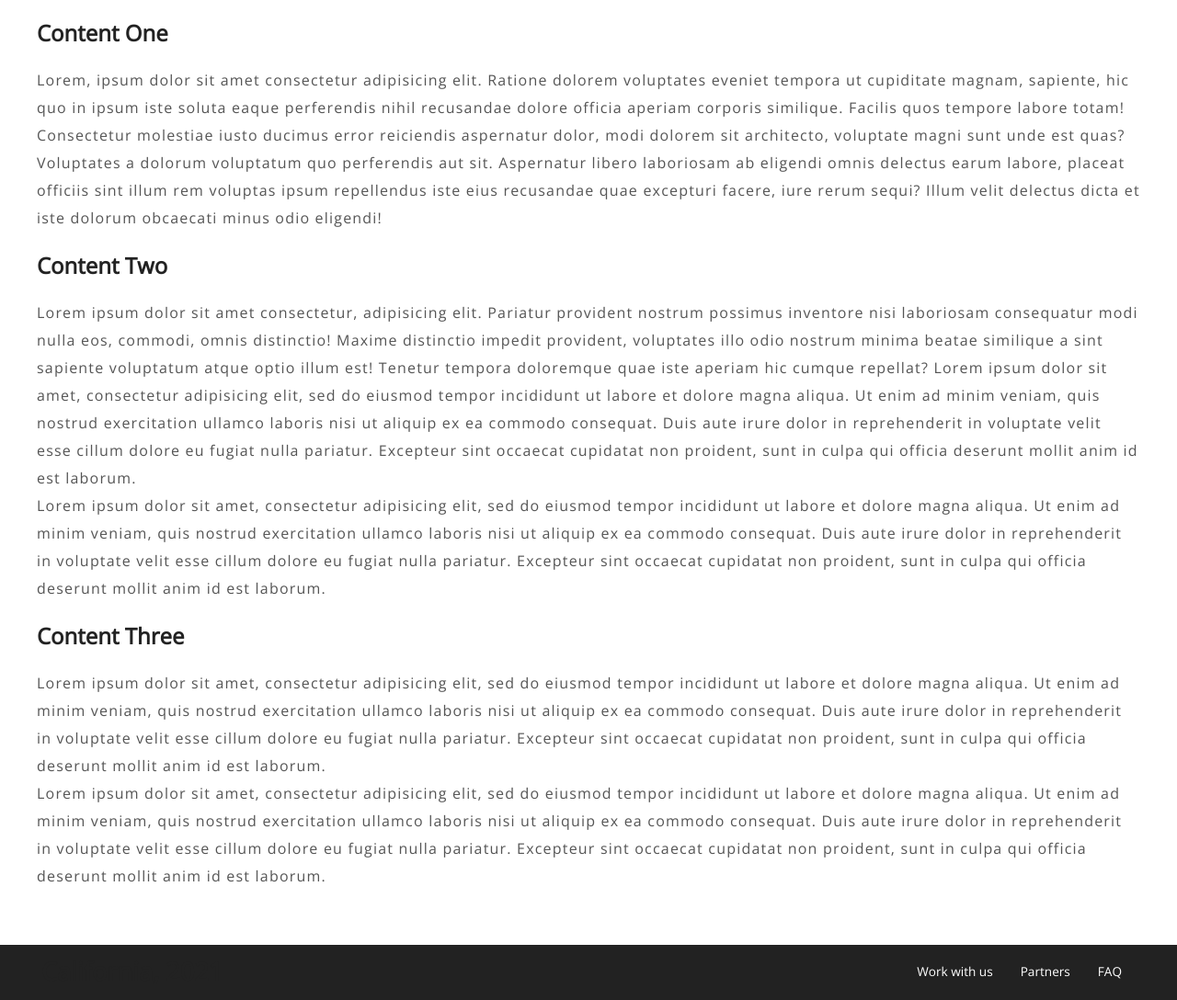
After one commit to jaumemy/50projects, a Django app: page /sticky_navbar/ in a window 1280 px wide. The commit adds this page. Shown: the part 801-1889 px from the top of the page at 92% size. Run offline with Django 3.2, Linux system fonts and the light colour scheme; some libraries are stand-ins or nearby versions.

Commit message:
25 - Sticky Navbar

```diff
--- /dev/null
+++ b/projects/templates/projects/sticky_navbar.html
@@ -0,0 +1,65 @@
+<!DOCTYPE html>
+{% load static %}
+<html lang="en" dir="ltr">
+  <head>
+    <meta charset="utf-8">
+    <link rel="stylesheet" href="https://cdnjs.cloudflare.com/ajax/libs/font-awesome/5.14.0/css/all.min.css" integrity="sha512-1PKOgIY59xJ8Co8+NE6FZ+LOAZKjy+KY8iq0G4B3CyeY6wYHN3yt9PW0XpSriVlkMXe40PTKnXrLnZ9+fkDaog==" crossorigin="anonymous" />
+    <title>Sticky Navbar</title>
+    <link rel="icon" href="https://img.icons8.com/nolan/64/html-5.png">
+    <link rel="stylesheet"
+    href="https://cdnjs.cloudflare.com/ajax/libs/font-awesome/5.15.1/css/all.min.css" />
+    <link rel="stylesheet" href="{% static 'css/sticky_navbar.css' %}">
+  </head>
+  <body>
+
+    <nav class="nav">
+      <div class="container">
+        <h1 class="logo"><a href="#">My Website</a></h1>
+        <ul>
+          <li><a href="#">Home</a></li>
+          <li><a href="#">About</a></li>
+          <li><a href="#">Contact</a></li>
+          <li> <a href="{% url 'projects:index' %}">Back</a> </li>
+        </ul>
+      </div>
+    </nav>
+
+    <div class="hero">
+      <div class="container">
+        <h1>Welcome To My Website</h1>
+        <p>Lorem ipsum, dolor sit amet consectetur adipisicing elit. Maiores, consequuntur</p>
+      </div>
+    </div>
+
+    <section class="container content">
+      <h2>Content One</h2>
+      <p>Lorem, ipsum dolor sit amet consectetur adipisicing elit. Ratione dolorem voluptates eveniet tempora ut cupiditate magnam, sapiente, hic quo in ipsum iste soluta eaque perferendis nihil recusandae dolore officia aperiam corporis similique. Facilis quos tempore labore totam! Consectetur molestiae iusto ducimus error reiciendis aspernatur dolor, modi dolorem sit architecto, voluptate magni sunt unde est quas? Voluptates a dolorum voluptatum quo perferendis aut sit. Aspernatur libero laboriosam ab eligendi omnis delectus earum labore, placeat officiis sint illum rem voluptas ipsum repellendus iste eius recusandae quae excepturi facere, iure rerum sequi? Illum velit delectus dicta et iste dolorum obcaecati minus odio eligendi!</p>
+
+      <h3>Content Two</h3>
+      <p>Lorem ipsum dolor sit amet consectetur, adipisicing elit. Pariatur provident nostrum possimus inventore nisi laboriosam consequatur modi nulla eos, commodi, omnis distinctio! Maxime distinctio impedit provident, voluptates illo odio nostrum minima beatae similique a sint sapiente voluptatum atque optio illum est! Tenetur tempora doloremque quae iste aperiam hic cumque repellat?
+        Lorem ipsum dolor sit amet, consectetur adipisicing elit, sed do eiusmod tempor incididunt ut labore et dolore magna aliqua. Ut enim ad minim veniam, quis nostrud exercitation ullamco laboris nisi ut aliquip ex ea commodo consequat. Duis aute irure dolor in reprehenderit in voluptate velit esse cillum dolore eu fugiat nulla pariatur. Excepteur sint occaecat cupidatat non proident, sunt in culpa qui officia deserunt mollit anim id est laborum.
+        <br>
+        Lorem ipsum dolor sit amet, consectetur adipisicing elit, sed do eiusmod tempor incididunt ut labore et dolore magna aliqua. Ut enim ad minim veniam, quis nostrud exercitation ullamco laboris nisi ut aliquip ex ea commodo consequat. Duis aute irure dolor in reprehenderit in voluptate velit esse cillum dolore eu fugiat nulla pariatur. Excepteur sint occaecat cupidatat non proident, sunt in culpa qui officia deserunt mollit anim id est laborum.
+      </p>
+
+      <h3>Content Three</h3>
+      <p>Lorem ipsum dolor sit amet, consectetur adipisicing elit, sed do eiusmod tempor incididunt ut labore et dolore magna aliqua. Ut enim ad minim veniam, quis nostrud exercitation ullamco laboris nisi ut aliquip ex ea commodo consequat. Duis aute irure dolor in reprehenderit in voluptate velit esse cillum dolore eu fugiat nulla pariatur. Excepteur sint occaecat cupidatat non proident, sunt in culpa qui officia deserunt mollit anim id est laborum.
+        <br>
+        <p> Lorem ipsum dolor sit amet, consectetur adipisicing elit, sed do eiusmod tempor incididunt ut labore et dolore magna aliqua. Ut enim ad minim veniam, quis nostrud exercitation ullamco laboris nisi ut aliquip ex ea commodo consequat. Duis aute irure dolor in reprehenderit in voluptate velit esse cillum dolore eu fugiat nulla pariatur. Excepteur sint occaecat cupidatat non proident, sunt in culpa qui officia deserunt mollit anim id est laborum. </p>
+      </p>
+    </section>
+
+    <div class="footer">
+      <div class="footer-container">
+        <h1> California, 2021</h1>
+        <ul>
+          <li> <a href="#">Work with us</a> </li>
+          <li> <a href="#">Partners</a> </li>
+          <li> <a href="#">FAQ</a> </li>
+        </ul>
+      </div>
+    </div>
+
+    <script src="{% static 'js/sticky_navbar.js' %}"></script>
+  </body>
+</html>
--- a/projects/urls.py
+++ b/projects/urls.py
@@ -30,4 +30,5 @@ urlpatterns = [
     path('drawing_app/', views.drawing_app, name='drawing_app'),
     path('kinetic_loader/', views.kinetic_loader, name='kinetic_loader'),
     path('content_placeholder/', views.content_placeholder, name='content_placeholder'),
+    path('sticky_navbar/', views.sticky_navbar, name='sticky_navbar'),
 ]
--- a/projects/views.py
+++ b/projects/views.py
@@ -76,3 +76,6 @@ def kinetic_loader(request):
 
 def content_placeholder(request):
     return render(request,"projects/content_placeholder.html")
+
+def sticky_navbar(request):
+    return render(request,"projects/sticky_navbar.html")
--- /dev/null
+++ b/static/css/sticky_navbar.css
@@ -0,0 +1,158 @@
+@import url('https://fonts.googleapis.com/css?family=Open+Sans');
+
+* {
+  box-sizing: border-box;
+  margin: 0;
+  padding: 0;
+}
+
+body {
+  font-family: 'Open Sans', sans-serif;
+  color: #222;
+  padding-bottom: 60px;
+}
+
+.container {
+  max-width: 1200px;
+  margin: 0 auto;
+}
+
+.nav {
+  position: fixed;
+  background-color: #222;
+  top: 0;
+  left: 0;
+  right: 0;
+  transition: all 0.3s ease-in-out;
+}
+
+.nav .container {
+  display: flex;
+  justify-content: space-between;
+  align-items: center;
+  padding: 20px 0;
+  transition: all 0.3s ease-in-out;
+}
+
+.nav ul {
+  display: flex;
+  list-style-type: none;
+  align-items: center;
+  justify-content: center;
+}
+
+.nav a {
+  color: #fff;
+  text-decoration: none;
+  padding: 7px 15px;
+  transition: all 0.3s ease-in-out;
+}
+
+.nav.active {
+  background-color: #fff;
+  box-shadow: 0 2px 10px rgba(0, 0, 0, 0.3);
+}
+
+.nav.active a {
+  color: #000;
+}
+
+.nav.active .container {
+  padding: 10px 0;
+}
+
+.nav a.current,
+.nav a:hover {
+  color: #503AA6;
+  font-weight: bold;
+}
+
+.hero {
+  background-image: url('https://images.unsplash.com/photo-1499951360447-b19be8fe80f5?ixid=MXwxMjA3fDB8MHxwaG90by1wYWdlfHx8fGVufDB8fHw%3D&ixlib=rb-1.2.1&auto=format&fit=crop&w=1050&q=80');
+  background-repeat: no-repeat;
+  background-size: cover;
+  background-position: center center;
+  height: 100vh;
+  color: #fff;
+  display: flex;
+  justify-content: center;
+  align-items: center;
+  text-align: center;
+  position: relative;
+  margin-bottom: 20px;
+  z-index: -2;
+}
+
+.hero::before {
+  content: '';
+  position: absolute;
+  top: 0;
+  left: 0;
+  width: 100%;
+  height: 100%;
+  background-color: rgba(0, 0, 0, 0.5);
+  z-index: -1;
+}
+
+.hero h1 {
+  font-size: 46px;
+  margin: -20px 0 20px;
+}
+
+.hero p {
+  font-size: 20px;
+  letter-spacing: 1px;
+}
+
+.content h2,
+.content h3 {
+  font-size: 150%;
+  margin: 20px 0;
+}
+
+.content p {
+  color: #555;
+  line-height: 30px;
+  letter-spacing: 1.2px;
+}
+
+.footer {
+  background-color: #222;
+  position: relative;
+  bottom: 0;
+  height: 60px;
+  transform: translateY(60px);
+}
+
+.footer .footer-container {
+  display: flex;
+  justify-content: space-between;
+  align-items: center;
+  padding: 5px;
+  font-size: 85%;
+  transform: translateY(5px);
+}
+
+.footer ul {
+  display: flex;
+  list-style-type: none;
+  align-items: center;
+  justify-content: center;
+}
+
+.footer a {
+  color: #fff;
+  text-decoration: none;
+  padding: 7px 15px;
+}
+
+.footer a.current,
+.footer a:hover {
+  color: #503AA6;
+  font-weight: bold;
+}
+
+.footer-container {
+  max-width: 1200px;
+  margin: 0 auto;
+}
--- /dev/null
+++ b/static/js/sticky_navbar.js
@@ -0,0 +1,12 @@
+const nav = document.querySelector('.nav')
+
+window.addEventListener('scroll', fixNav)
+
+
+function fixNav() {
+  if (window.scrollY > nav.offsetHeight + 150) {
+    nav.classList.add('active')
+  } else {
+    nav.classList.remove('active')
+  }
+}
--- a/templates/index.html
+++ b/templates/index.html
@@ -89,6 +89,9 @@
         <div class="card">
           <div class="link"><a href="{% url 'projects:content_placeholder' %}"><p>24 - Content Placeholder</p><img src="{% static 'images/screenshots/content_placeholder.png' %}"></a></div>
         </div>
+        <div class="card">
+          <div class="link"><a href="{% url 'projects:sticky_navbar' %}"><p>25 - Sticky Navbar</p><img src="{% static 'images/screenshots/sticky_navbar.png' %}"></a></div>
+        </div>
 
 
       </div>
```
Also changed, not shown: 2 other files.
